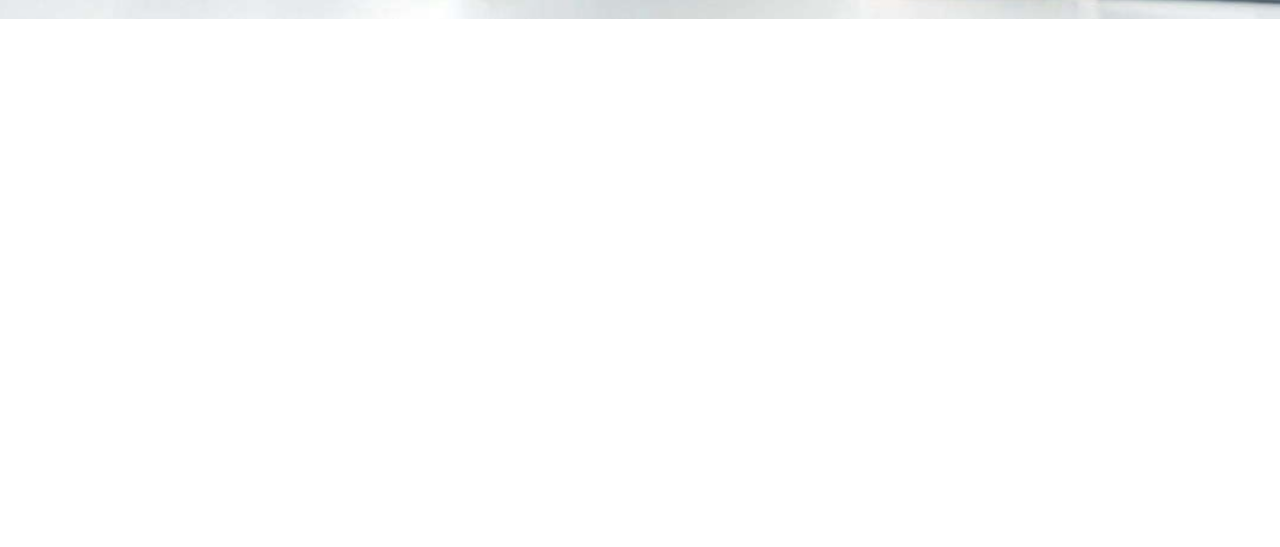
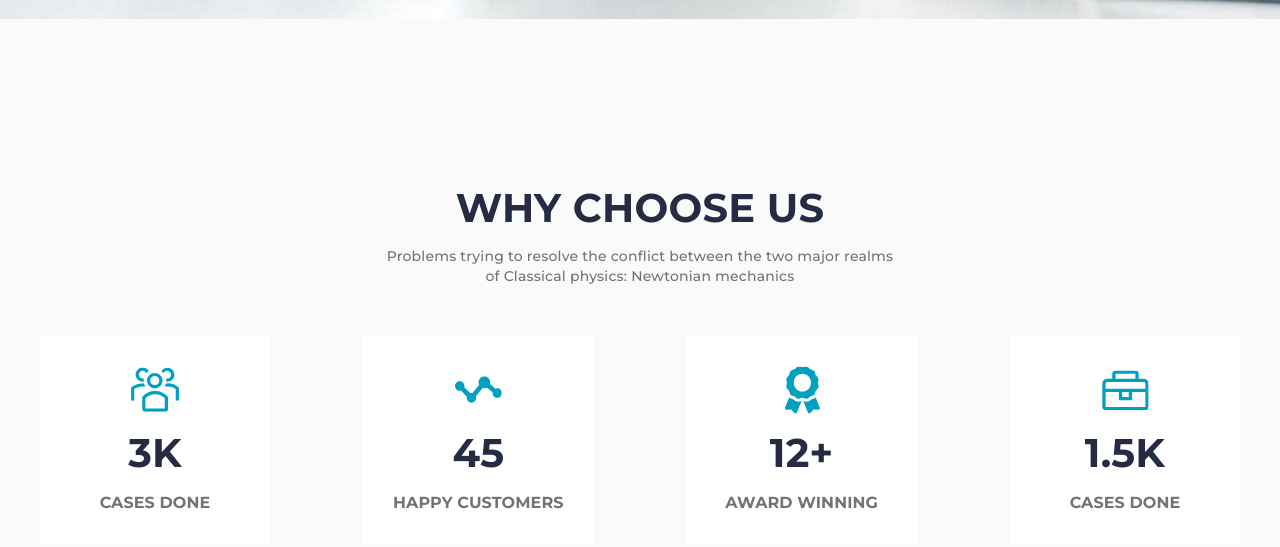
Before and after one commit to azim-abdulhanov/Indicorp, a plain HTML site: page index.html in a window 1280 px wide. Shown: the part 797-1344 px from the top of the page. Before the commit the page ends 816 px from the top, so only its background shows below. Drawn offline with Linux system fonts and the light colour scheme.

Commit message:
added features section

```diff
--- a/css/media.css
+++ b/css/media.css
@@ -6,6 +6,10 @@
 	.site-header__card {
 		display: flex;
 		width: 100%;
+	}
+	.features__list {
+		flex-wrap: wrap;
+		justify-content: center;
 	}
 }
 
@@ -19,6 +23,9 @@
 	.site-header__hero-desc {
 		font-size: 16px;
 	}
+	.features__info-title {
+		font-size: 35px;
+	}
 }
 
 @media (max-width: 480px) {
@@ -28,4 +35,30 @@
 	.site-header__nav-menu {
 		display: block;
 	}
+	.features__info-title {
+		font-size: 30px;
+	}
 }
+
+@media (max-width: 350px) {
+	.site-header__hero-title {
+		font-size: 35px;
+		text-align: center;
+		line-height: 45px;
+	}
+	.site-header__hero-desc {
+		text-align: center;
+	}
+	.site-header__card {
+		gap: 5px;
+	}
+	.site-header__card-title {
+		font-size: 20px;
+	}
+	.site-header__hero-btns {
+		flex-direction: column;
+	}
+	.features-item-title {
+		font-size: 30px;
+	}
+}
--- a/css/style.css
+++ b/css/style.css
@@ -71,7 +71,7 @@ input {
 
 .site-header__nav-link:hover,
 .hidden-header__nav-link:hover {
-	color: #00A0C1;
+	color: #00a0c1;
 }
 
 .site-header__nav-menu {
@@ -92,7 +92,7 @@ input {
 	top: 0;
 	right: 0;
 	left: 0;
-  background-color: #F6F6F6;
+	background-color: #f6f6f6;
 	z-index: 1;
 	padding: 83px 148px 102px;
 	transform: translateX(-100%);
@@ -126,7 +126,7 @@ input {
 	font-weight: 900; /*  */
 	line-height: 80px;
 	letter-spacing: 0.2px;
-	color: #252B42;
+	color: #252b42;
 }
 
 .site-header__hero-desc {
@@ -150,10 +150,10 @@ input {
 	justify-content: center;
 	align-items: center;
 
-	border: 1px solid #00A0C1;
+	border: 1px solid #00a0c1;
 	border-radius: 37px;
 
-	color: #00A0C1;
+	color: #00a0c1;
 	font-size: 14px;
 	font-weight: 700;
 	line-height: 28px;
@@ -162,7 +162,7 @@ input {
 }
 
 .site-header__hero-btn:hover {
-	background-color: #FFA62B;
+	background-color: #ffa62b;
 	color: #fff;
 	border: none;
 }
@@ -189,7 +189,7 @@ input {
 }
 
 .site-header__card:last-child {
-	background-color: #00A0C1;
+	background-color: #00a0c1;
 }
 
 .site-header__card-title {
@@ -197,7 +197,7 @@ input {
 	font-weight: 700;
 	line-height: 32px;
 	letter-spacing: 0.1px;
-	color: #252B42;
+	color: #252b42;
 }
 
 .site-header__card-desc {
@@ -213,3 +213,84 @@ input {
 	color: #fff;
 }
 /* ---------- HEADER CARDS END ---------- */
+
+/* ---------- MAIN START ---------- */
+.site-main {
+	padding: 80px 0 148px;
+	background-color: #fafafa;
+}
+
+/* ---------- FEATURES START ---------- */
+.features {
+	padding: 80px 0;
+}
+
+.features__info {
+	display: flex;
+	flex-direction: column;
+	align-items: center;
+	justify-content: center;
+	max-width: 511px;
+	width: 100%;
+	margin: 0 auto;
+}
+
+.features__info-title {
+	font-family: 'Montserrat', sans-serif;
+	font-size: 40px;
+	font-weight: 700;
+	line-height: 57px;
+	letter-spacing: 0.2px;
+	color: #252b42;
+}
+
+.features__info-subtitle {
+	font-family: 'Montserrat', sans-serif;
+	font-size: 14px;
+	font-weight: 500;
+	line-height: 20px;
+	letter-spacing: 0.2px;
+	color: #737373;
+	text-align: center;
+	margin: 10px 0 50px;
+}
+
+.features__list {
+	display: flex;
+	justify-content: space-between;
+	align-items: center;
+	gap: 30px;
+}
+
+.features-item {
+	background-color: #fff;
+	width: 230px;
+	height: 209px;
+
+	display: flex;
+	flex-direction: column;
+	align-items: center;
+	justify-content: center;
+	gap: 10px;
+}
+
+.features-item-title {
+	font-family: 'Montserrat', sans-serif;
+	font-size: 40px;
+	font-weight: 700;
+	line-height: 57px;
+	letter-spacing: 0.2px;
+	color: #252b42;
+}
+
+.features-item-desc {
+	font-family: 'Montserrat', sans-serif;
+	font-size: 16px;
+	font-weight: 700;
+	line-height: 24px;
+	letter-spacing: 0.1px;
+	color: #737373;
+}
+/* ---------- FEATURES END ---------- */
+
+/* ---------- MAIN END ---------- */
--- a/index.html
+++ b/index.html
@@ -70,8 +70,7 @@
 						/>
 						<h3 class="site-header__card-title">Digital Marketing</h3>
 						<p class="site-header__card-desc">
-							We focus on ergonomics and
-							meeting you where you work.
+							We focus on ergonomics and meeting you where you work.
 						</p>
 					</li>
 					<li class="site-header__card">
@@ -84,8 +83,7 @@
 						/>
 						<h3 class="site-header__card-title">Digital Marketing</h3>
 						<p class="site-header__card-desc">
-							We focus on ergonomics and
-							meeting you where you work.
+							We focus on ergonomics and meeting you where you work.
 						</p>
 					</li>
 					<li class="site-header__card">
@@ -96,10 +94,11 @@
 							width="48"
 							height="40"
 						/>
-						<h3 class="site-header__card-title title-last">Digital Marketing</h3>
+						<h3 class="site-header__card-title title-last">
+							Digital Marketing
+						</h3>
 						<p class="site-header__card-desc desc-last">
-							We focus on ergonomics and
-							meeting you where you work.
+							We focus on ergonomics and meeting you where you work.
 						</p>
 					</li>
 				</ul>
@@ -122,6 +121,71 @@
 		</header>
 		<!-- HEADER END -->
 
+		<!-- MAIN START -->
+		<main class="site-main">
+			<!-- FEATURES START -->
+			<section class="features">
+				<div class="container">
+					<div class="features__info">
+						<h2 class="features__info-title">WHY CHOOSE US</h2>
+						<p class="features__info-subtitle">
+							Problems trying to resolve the conflict between the two major
+							realms of Classical physics: Newtonian mechanics
+						</p>
+					</div>
+
+					<ul class="features__list">
+						<li class="features-item">
+							<img
+								class="features-item-img"
+								src="./images/features/users.svg"
+								alt="Users icon"
+								width="48"
+								height="48"
+							/>
+							<h3 class="features-item-title">3K</h3>
+							<p class="features-item-desc">CASES DONE</p>
+						</li>
+						<li class="features-item">
+							<img
+								class="features-item-img"
+								src="./images/features/customers.svg"
+								alt="Customers icon"
+								width="48"
+								height="48"
+							/>
+							<h3 class="features-item-title">45</h3>
+							<p class="features-item-desc">HAPPY CUSTOMERS</p>
+						</li>
+						<li class="features-item">
+							<img
+								class="features-item-img"
+								src="./images/features/award.svg"
+								alt="Awards icon"
+								width="48"
+								height="48"
+							/>
+							<h3 class="features-item-title">12+</h3>
+							<p class="features-item-desc">AWARD WINNING</p>
+						</li>
+						<li class="features-item">
+							<img
+								class="features-item-img"
+								src="./images/features/portfolio.svg"
+								alt="Portfolio icon"
+								width="48"
+								height="48"
+							/>
+							<h3 class="features-item-title">1.5K</h3>
+							<p class="features-item-desc">CASES DONE</p>
+						</li>
+					</ul>
+				</div>
+			</section>
+			<!-- FEATURES END -->
+		</main>
+		<!-- MAIN END -->
+
 		<script src="./js/script.js"></script>
 	</body>
 </html>
```
Lines whose indentation alone changed are shown as unchanged.
